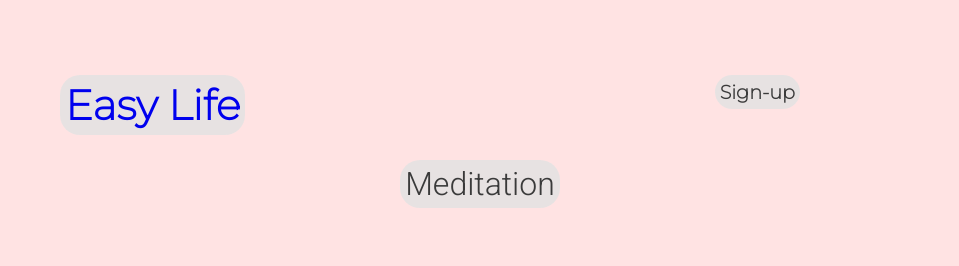
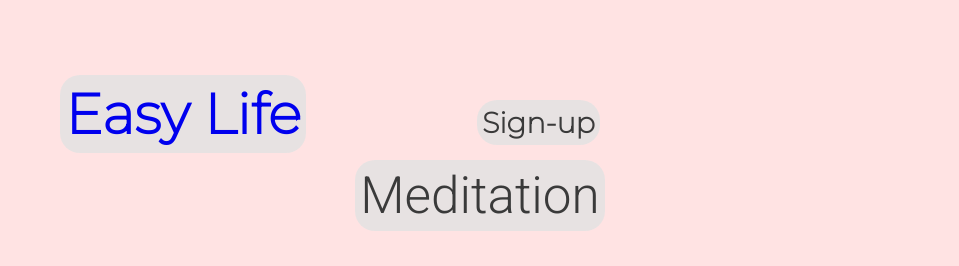
Before and after one commit to EllisWitten/portfolio-project-1, a plain HTML site: page template/meditation.html in a window 1280 px wide. Shown: the top 266 px of the page, without its empty margins (160-1119 px from the left). Drawn offline with Linux system fonts and the light colour scheme.

Commit message:
add responisve design to meditation for 4k

```diff
--- a/assets/css/meditation.css
+++ b/assets/css/meditation.css
@@ -131,10 +131,16 @@ main > h2{
 /* 4k repsonse */
 @media screen and (max-width:2560px) {
     #logo{
-        margin-left: 280px;
+        margin-left: 520px;
+        font-size: 350%;
     }
     #sign-up{
-        margin-right: 320px;
+        margin-right: 520px;
+        font-size: 180%;
+        margin-top: 100px;
+    }
+    main{
+        font-size: 160%;
     }
 }
 /* large laptop response */
```
